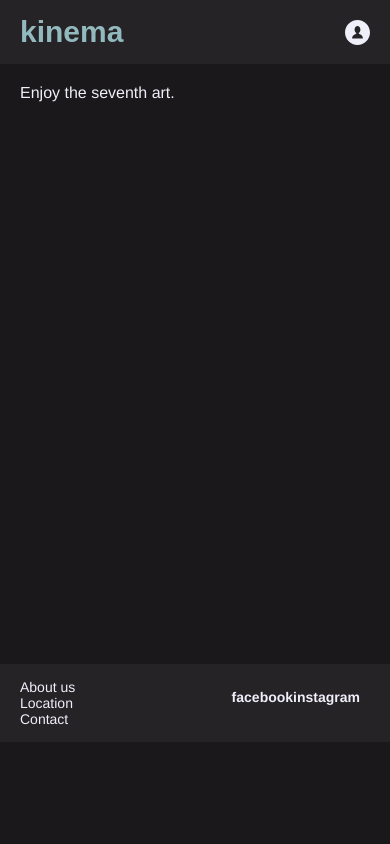
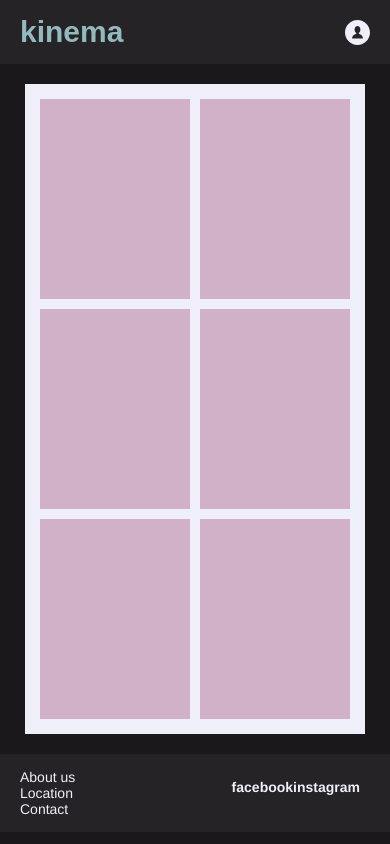
Before and after one commit to celiagomezdev/kinema, a Vue app: page /#/ in a window 390 px wide. Built offline with nearby package versions, Linux system fonts and the light colour scheme; a web font is replaced by a local one.

Commit message:
Create a more-or-less responsive movies-box

```diff
--- a/public/index.html
+++ b/public/index.html
@@ -1,12 +1,14 @@
 <!DOCTYPE html>
 <html lang="en">
+
 <head>
   <meta charset="utf-8">
   <meta http-equiv="X-UA-Compatible" content="IE=edge">
   <meta name="viewport" content="width=device-width,initial-scale=1.0">
-    <link rel="icon" href="<%= BASE_URL %>favicon.ico">
+  <link rel="icon" href="<%= BASE_URL %>cinema-projector.svg">
   <title>kinema</title>
 </head>
+
 <body>
   <noscript>
     <strong>We're sorry but kinema doesn't work properly without JavaScript enabled. Please enable it to continue.</strong>
@@ -14,4 +16,5 @@
   <div id="app"></div>
   <!-- built files will be auto injected -->
 </body>
+
 </html>
--- a/src/App.vue
+++ b/src/App.vue
@@ -57,8 +57,7 @@ body {
 .main {
   grid-area: main;
   //to fix: should be auto
-  height: 600px;
-  min-height: 400px;
+  height: auto;
 }
 
 .footer {
--- /dev/null
+++ b/src/components/movies-box.vue
@@ -0,0 +1,44 @@
+<template lang="pug">
+  div(class="movies-wrapper")
+    div(class="movie-item")
+      router-link(to="/movie")
+    div(class="movie-item")
+    div(class="movie-item")
+    div(class="movie-item")
+    div(class="movie-item")
+    div(class="movie-item")
+</template>
+
+<script>
+export default {
+  name: 'MoviesBox'
+}
+</script>
+
+<!-- Add "scoped" attribute to limit CSS to this component only -->
+<style lang="scss" scoped>
+@import "../style/index.scss";
+
+.movies-wrapper {
+  padding: 15px;
+  background-color: $bgBodyLight;
+  display: grid;
+  grid-gap: 10px;
+  grid-template-columns: repeat(2, 1fr);
+  grid-template-rows: repeat(3, 1fr);
+  justify-content: center;
+
+  @media (min-width: 500px) {
+    grid-template-columns: repeat(3, 1fr);
+    grid-template-rows: (repeat(2, 1fr));
+  }
+}
+
+.movie-item {
+  background-color: $pinkLavender;
+  min-width: 100px;
+  width: 150px;
+  height: 200px;
+  min-height: 150px;
+}
+</style>
--- a/src/views/Home.vue
+++ b/src/views/Home.vue
@@ -1,16 +1,30 @@
 <template lang="pug">
   div(class="home")
-    Intro(msg="Enjoy the seventh art.")
+    div(class="left")
+    div(class="center")
+      MoviesBox
+    div(class="right")
 </template>
 
 <script>
 // @ is an alias to /src
-import Intro from '@/components/intro.vue'
+import MoviesBox from '@/components/movies-box.vue'
 
 export default {
   name: 'Home',
   components: {
-    Intro
+    MoviesBox
   }
 }
 </script>
+
+<style lang="scss" scoped>
+@import "../style/index.scss";
+
+.home {
+  padding: 20px 0;
+  display: grid;
+  grid-template-columns: 1fr auto 1fr;
+  grid-template-areas: "left center right";
+}
+</style>
```
Also changed, not shown: public/cinema-projector.svg (added). Lines whose indentation alone changed are shown as unchanged.
